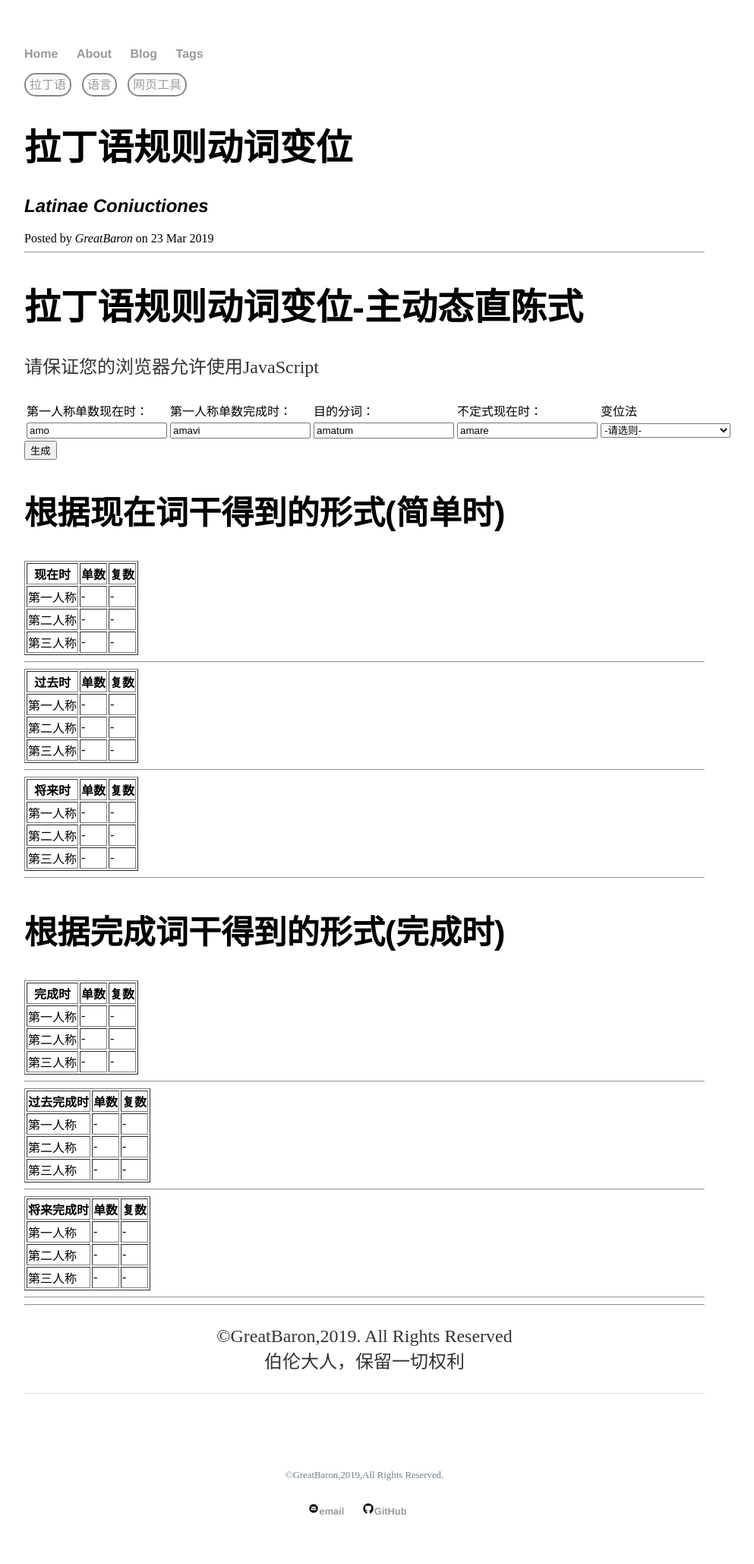
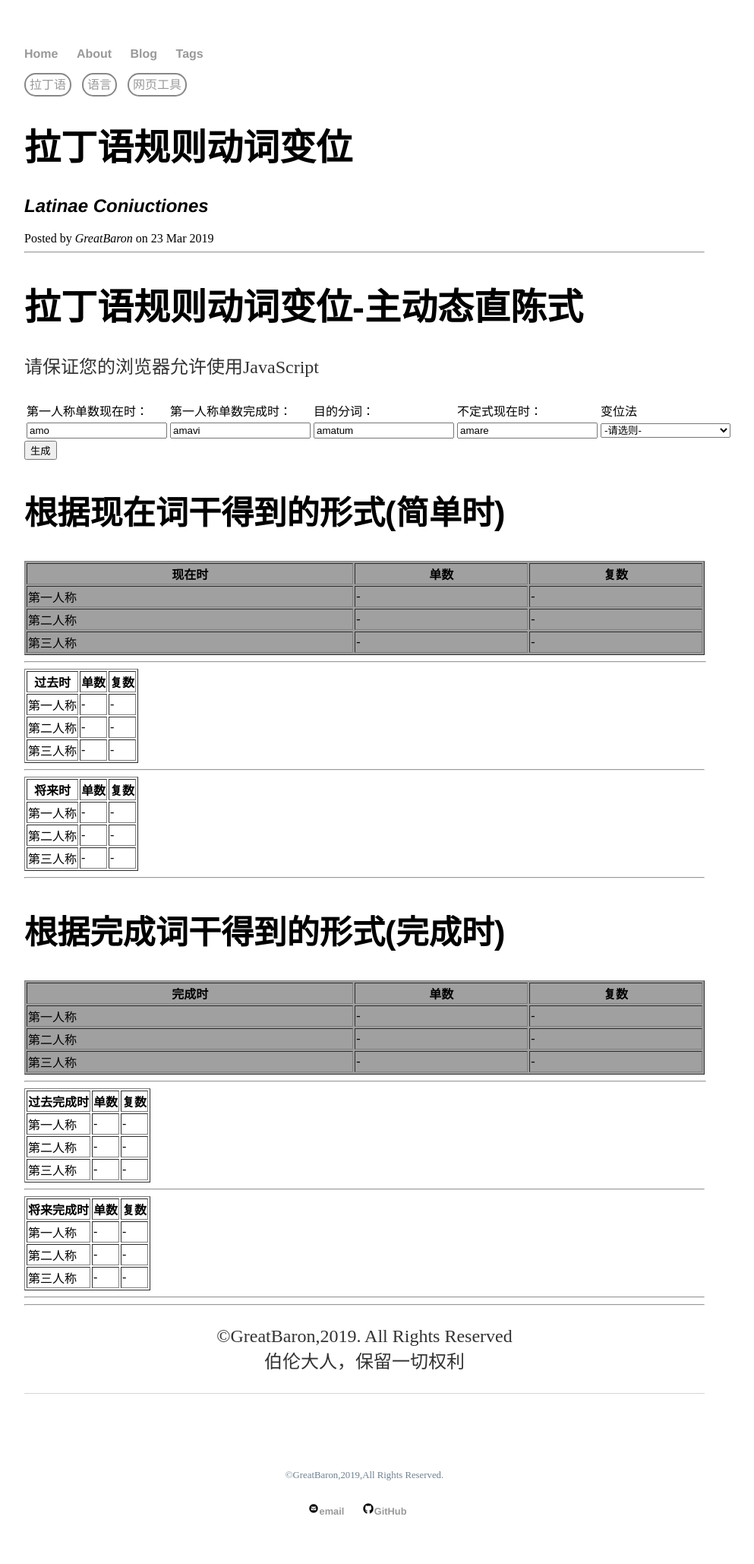
Before and after one commit to FameAndFarm/AndrewImalion.github.io, a Jekyll site: the page built from tools/LatinVerb.html, in a window 1280 px wide. Shown: the whole page at 76% size, without its empty margins (160-1153 px from the left). Built offline with Jekyll 4.4.1, drawn with Linux system fonts in a browser that asks for light colours.

Commit message:
Update main.css

```diff
--- a/css/main.css
+++ b/css/main.css
@@ -62,3 +62,10 @@
     width: 75%;
     height: auto;
 }
+
+/* For Latin */
+
+.praesens{
+    width: 100%;
+    background-color: #a0a0a0;
+}
```
